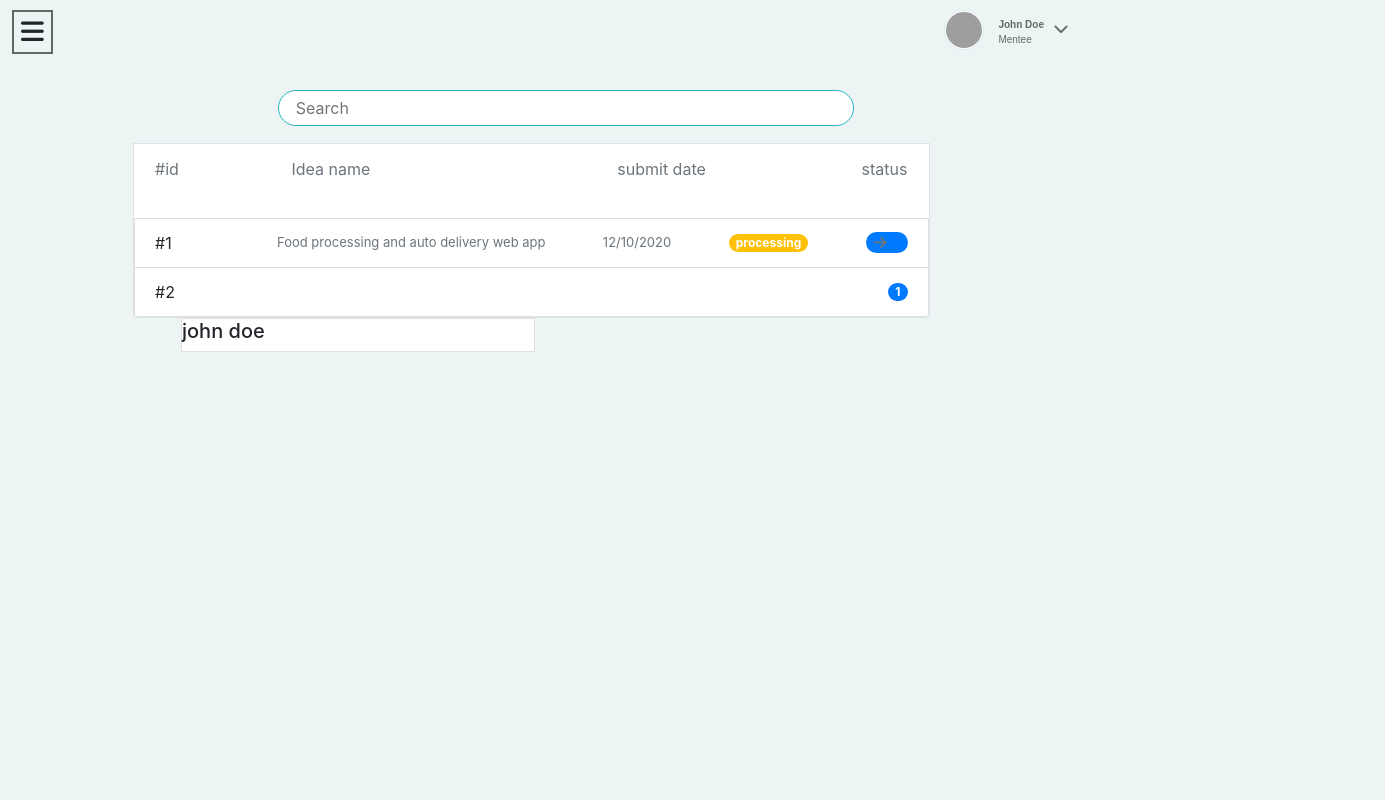
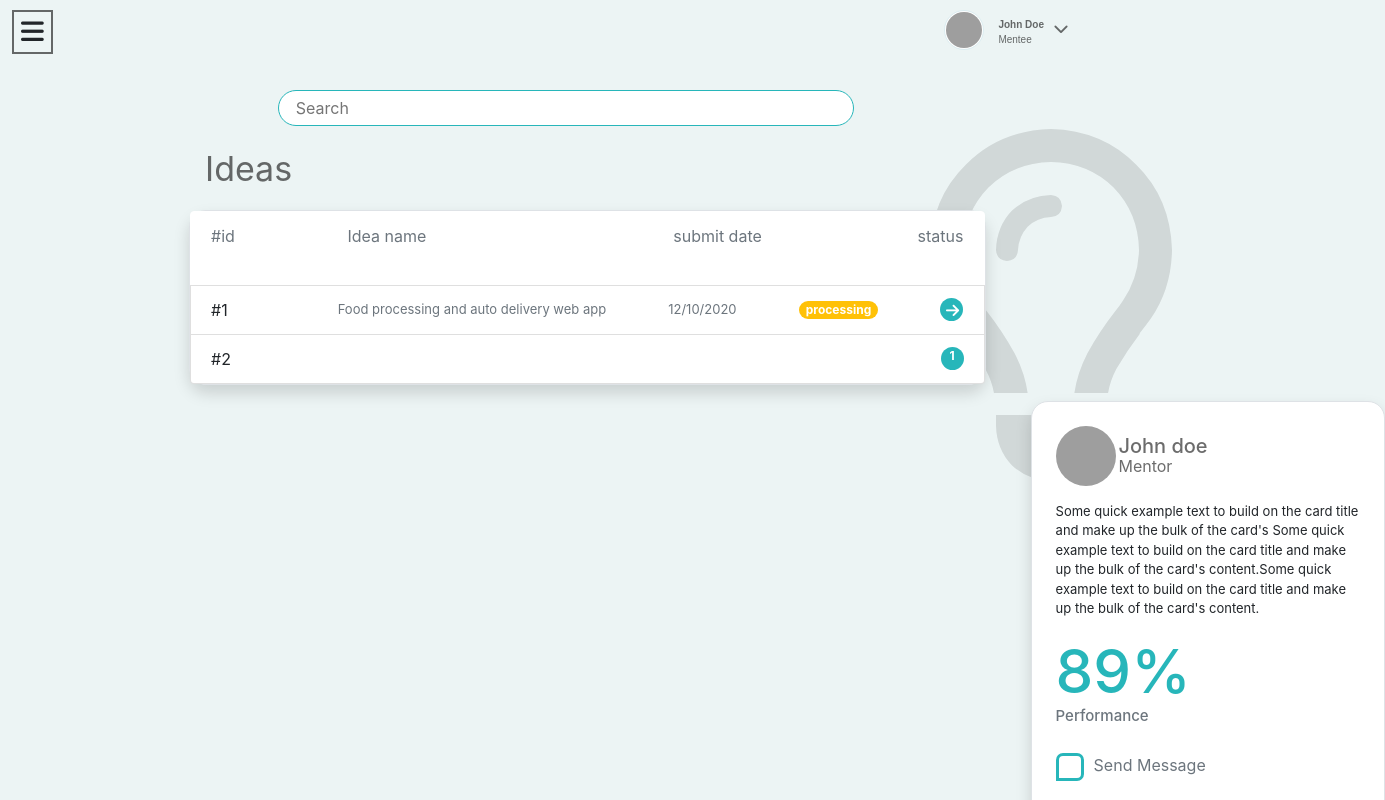
Before and after one commit to ezeugwadavid/ideahub, a React (Create React App) app: page /ideas in a window 1280 px wide. Shown: the top 800 px of the page, 1385 px wide, since content can reach past the window. Built offline with nearby package versions, Linux system fonts and the light colour scheme; grey boxes are pictures that could not be loaded.

Commit message:
ideas page still in develop

```diff
--- a/src/Idea.css
+++ b/src/Idea.css
@@ -12,3 +12,71 @@
 .small{
     font-size: 13px;
 }
+
+.badge-primary{
+    width: 23px;
+    height: 23px;
+    background-color:  #27b6ba !important;
+}
+
+.fa-arrow-right{
+    font-size: 2px;
+    position: relative;
+    right: 0.1rem;
+    top: 0.1rem;
+    color: white;
+}
+
+.right-card{
+    position: relative;
+    left: 80%;
+    height: 70% !important;
+}
+
+.photo{
+    height: 60px;
+    width: 60px;
+    border-radius: 100%;
+
+}
+
+.doe{
+    position: relative;
+    right: 10rem;
+    top: 2rem;
+    font-style: sans-serif !important;
+    color: rgba(0, 0, 0, 0.575);
+}
+
+.doe p{
+    position: relative;
+    bottom: 0.7rem !important;
+}
+
+.para-text{
+    font-size: 13px;
+}
+
+.border{
+    border-radius: 17px;
+}
+
+.idea-desc{
+    position: relative !important;
+    left: 7.5rem !important;
+    font-size: 34px;
+    color: rgba(0, 0, 0, 0.575);
+}
+
+.table{
+    margin-left: 3.5rem;
+}
+
+.light-icon{
+    position: relative;
+    left: 24rem;
+    bottom: 17rem;
+    opacity: 0.2;
+    z-index: -1;
+    color:  rgba(0, 0, 0, 0.575);;
+}
--- a/src/components/ideas/IdeaContent.js
+++ b/src/components/ideas/IdeaContent.js
@@ -4,9 +4,11 @@ import React, { Component } from 'react';
  class IdeaContent extends Component {
     render() {
         return (
-            <div className="container ">
-                <div className="row d-sm-flex no-gutters ml-5">
-                    <div className=" col-9  bg-white border">
+            <div className="container">
+                <p className="idea-desc">Ideas</p>
+                <div className="row no-gutters ml-5">
+
+                    <div className=" col-9 shadow table bg-white border">
 
                     <ul className="list-group">
   <li className="list-group-item mb-4 text-muted border-white d-flex justify-content-between align-items-center">
@@ -20,8 +22,8 @@ import React, { Component } from 'react';
   #1
   <span className="text-muted ml-5 justify-content-end pr-0  small">Food processing and auto delivery web app</span>
     <span className="text-muted small">12/10/2020</span>
-    <span class="badge badge-pill text-white badge-warning">processing</span>
-    <span className="text-muted badge badge-primary badge-pill small"><i class="fas fa-arrow-right"></i></span>
+    <span className="badge badge-pill text-white badge-warning">processing</span>
+    <span className="text-muted badge badge-primary badge-pill"><span><i className="fas fa-arrow-right"></i></span></span>
   </li>
   <li className="list-group-item d-flex justify-content-between align-items-center">
   #2
@@ -35,15 +37,54 @@ import React, { Component } from 'react';
 
 
                     </div>
-                    <div className="col-4 ml-5  border bg-white ml-3">
-                        <div className="header d-flex">
-                            <div className="rounded bg-blue"></div>
-                            <div className="heading"><h5>john doe</h5></div>
+
+                    <div className="col-4 ml-5 right-card mb-4 shadow  border  bg-white ml-3">
+                        <div className="header d-flex mr-3 justify-content-between mb-3">
+                        <img
+                className="photo ml-4 mt-4"
+                src="https://images.pexels.com/photos/220453/pexels-photo-220453.jpeg?auto=compress&cs=tinysrgb&dpr=1&w=200"
+              ></img>
+                            <div className="doe"><h5>John doe</h5><p>Mentor</p></div>
                         </div>
+
+                        <p className="para-text mx-4">
+              Some quick example text to build on the card title and make up the
+              bulk of the card's <content className="br"></content>
+              Some quick example text to build on the card title and make up the
+              bulk of the card's content.<content className="br"></content>Some
+              quick example text to build on the card title and make up the bulk
+              of the card's content.
+            </p>
+            <h3 className="results mt-3 ml-4">89%</h3>
+            <p className="comment text-muted ml-4">Performance</p>
+
+            <div className="messages   ml-4">
+              <div className="chat"></div>
+              <div className="send">
+                <p className="text-muted">Send Message</p>
+              </div>
+            </div>
+
+            <div className="socials ml-4 mb-3">
+              <div className="linkedin">
+                <i class="fab text-muted fa-linkedin"></i>
+              </div>
+              <div className="twitter ml-2">
+                <i class="fab text-muted fa-twitter"></i>
+              </div>
+            </div>
+
 
 
                     </div>
+
+                    <div className="light-icon">
+                <i className="far fa-lightbulb" style={{fontSize: "22rem"}}></i>
                 </div>
+                </div>
+
+
+
 
             </div>
         )
```
Also changed, not shown: 1 other file (tests, documents, lock files or other folders).
